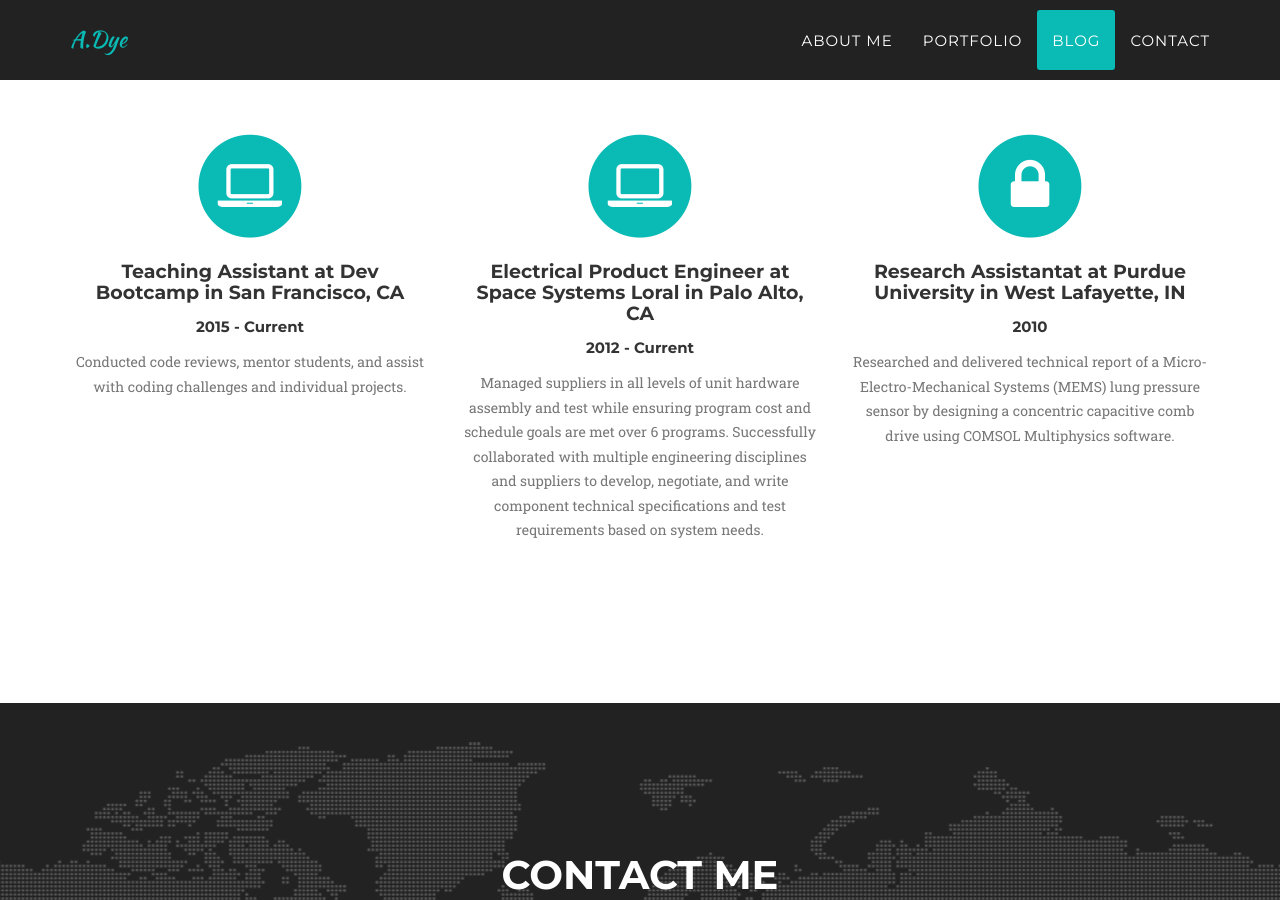
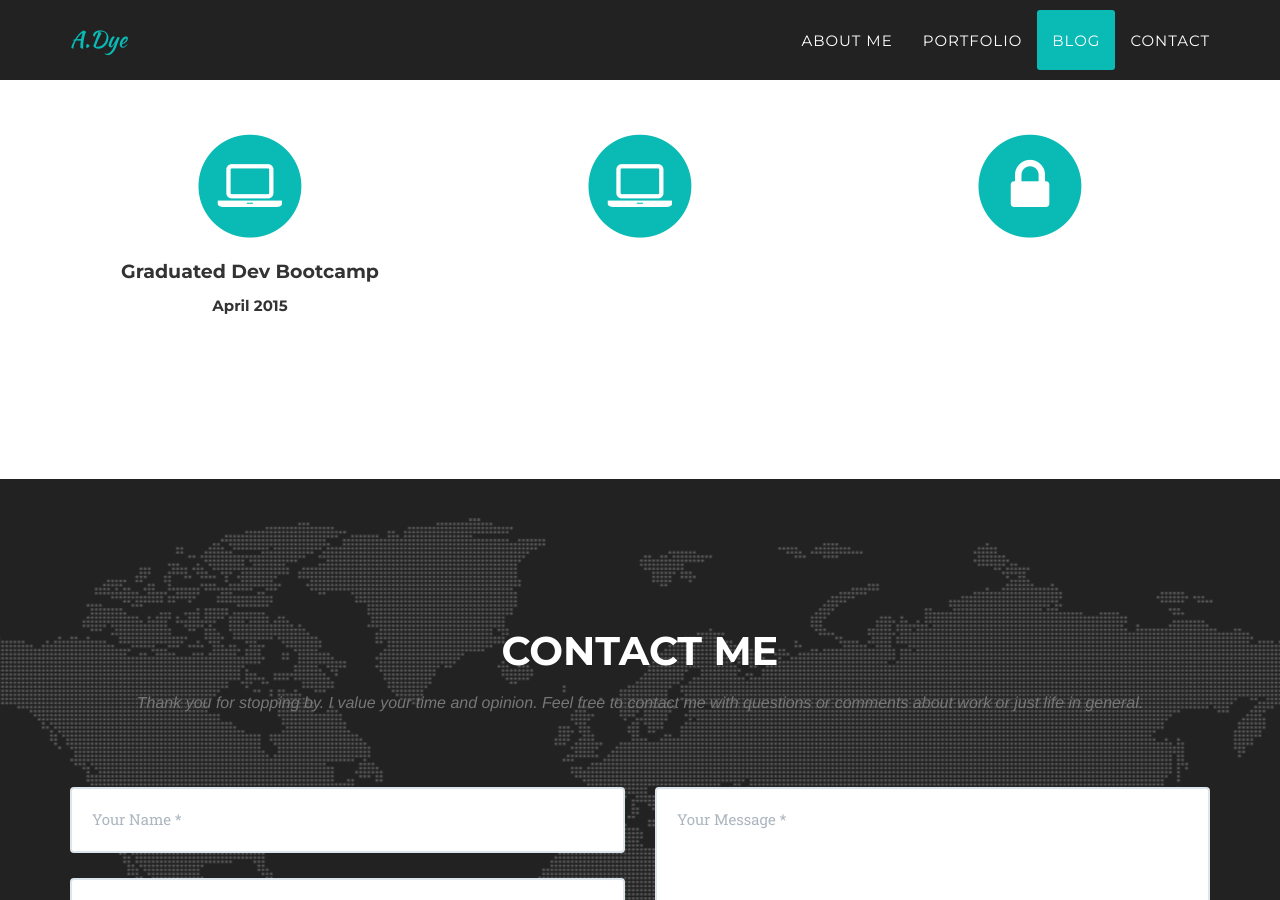
Before and after one commit to adye20/adye20.github.io, a Jekyll site: the page built from index.html, in a window 1280 px wide and 900 px high, scrolled down 3728 px. Built offline with Jekyll 4.4.1, drawn with Linux system fonts in a browser that asks for light colours; some web fonts are replaced.

Commit message:
tidy up blog section

```diff
--- a/_includes/blog.html
+++ b/_includes/blog.html
@@ -13,27 +13,27 @@
                         <i class="fa fa-circle fa-stack-2x text-primary"></i>
                         <i class="fa fa-laptop fa-stack-1x fa-inverse"></i>
                     </span>
-                    <h4 class="service-heading">Teaching Assistant at Dev Bootcamp in San Francisco, CA</h4>
-                    <h5 class="service-heading">2015 - Current</h5>
-                    <p class="text-muted">Conducted code reviews, mentor students, and assist with coding challenges and individual projects.</p>
+                    <h4 class="service-heading">Graduated Dev Bootcamp</h4>
+                    <h5 class="service-heading">April 2015</h5>
+                    <p class="text-muted"></p>
                 </div>
                 <div class="col-md-4">
                     <span class="fa-stack fa-4x">
                         <i class="fa fa-circle fa-stack-2x text-primary"></i>
                         <i class="fa fa-laptop fa-stack-1x fa-inverse"></i>
                     </span>
-                    <h4 class="service-heading">Electrical Product Engineer at Space Systems Loral in Palo Alto, CA</h4>
-                    <h5 class="service-heading">2012 - Current</h5>
-                    <p class="text-muted">Managed suppliers in all levels of unit hardware assembly and test while ensuring program cost and schedule goals are met over 6 programs. Successfully collaborated with multiple engineering disciplines and suppliers to develop, negotiate, and write component technical specifications and test requirements based on system needs.</p>
+                    <h4 class="service-heading"></h4>
+                    <h5 class="service-heading"></h5>
+                    <p class="text-muted"></p>
                 </div>
                 <div class="col-md-4">
                     <span class="fa-stack fa-4x">
                         <i class="fa fa-circle fa-stack-2x text-primary"></i>
                         <i class="fa fa-lock fa-stack-1x fa-inverse"></i>
                     </span>
-                    <h4 class="service-heading">Research Assistantat at Purdue University in West Lafayette, IN</h4>
-                    <h5 class="service-heading">2010</h5>
-                    <p class="text-muted">Researched and delivered technical report of a Micro-Electro-Mechanical Systems (MEMS) lung pressure sensor by designing a concentric capacitive comb drive using COMSOL Multiphysics software.</p>
+                    <h4 class="service-heading"></h4>
+                    <h5 class="service-heading"></h5>
+                    <p class="text-muted"></p>
                 </div>
             </div>
         </div>
--- a/_includes/head.html
+++ b/_includes/head.html
@@ -1,7 +1,7 @@
 <head>
     <meta charset="utf-8">
     <meta http-equiv="X-UA-Compatible" content="IE=edge">
-    <title>{% if page.title %}{{ page.title }}{% else %}{{ site.title }}{% endif %}</title>
+    <title>Andrew M. Dye</title>
     <meta name="viewport" content="width=device-width">
     <meta name="description" content="{{ site.description }}">
     <link rel="canonical" href="{{ page.url | replace:'index.html','' | prepend: site.baseurl | prepend: site.url }}">
```
